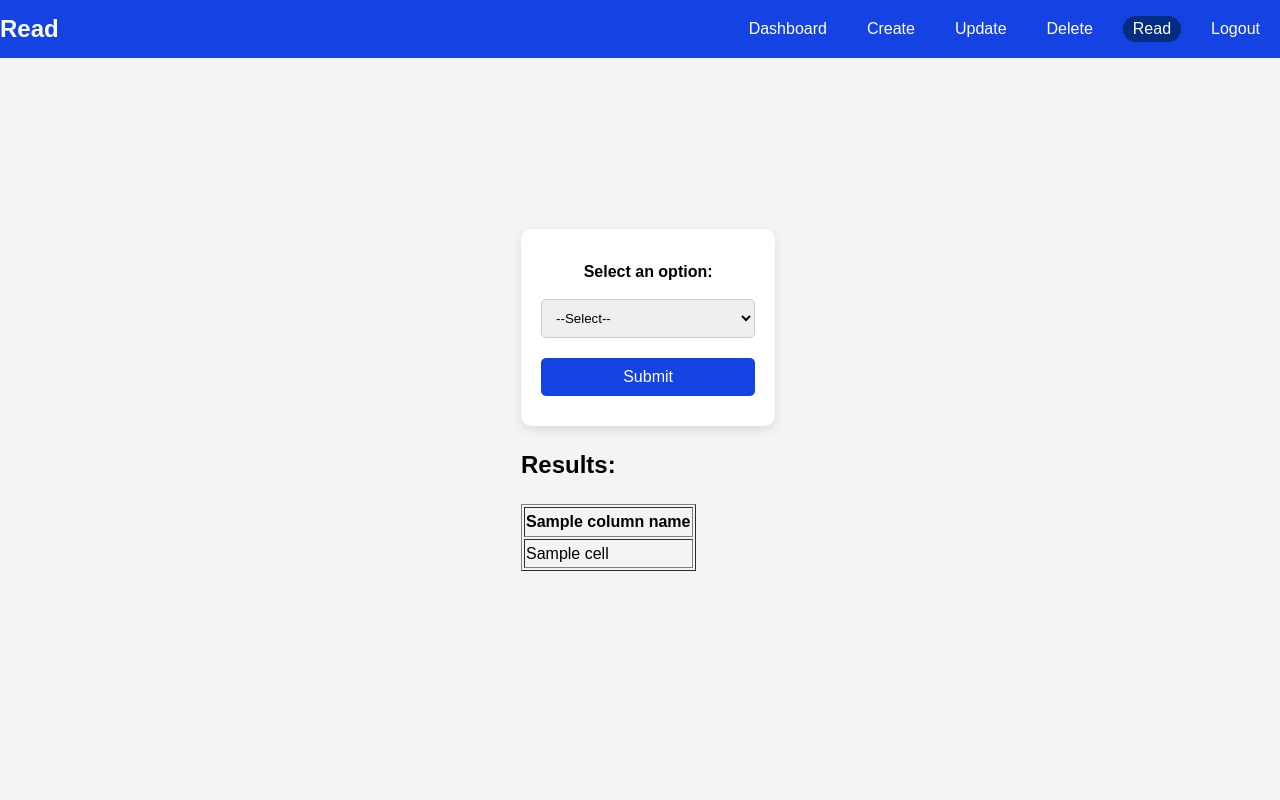
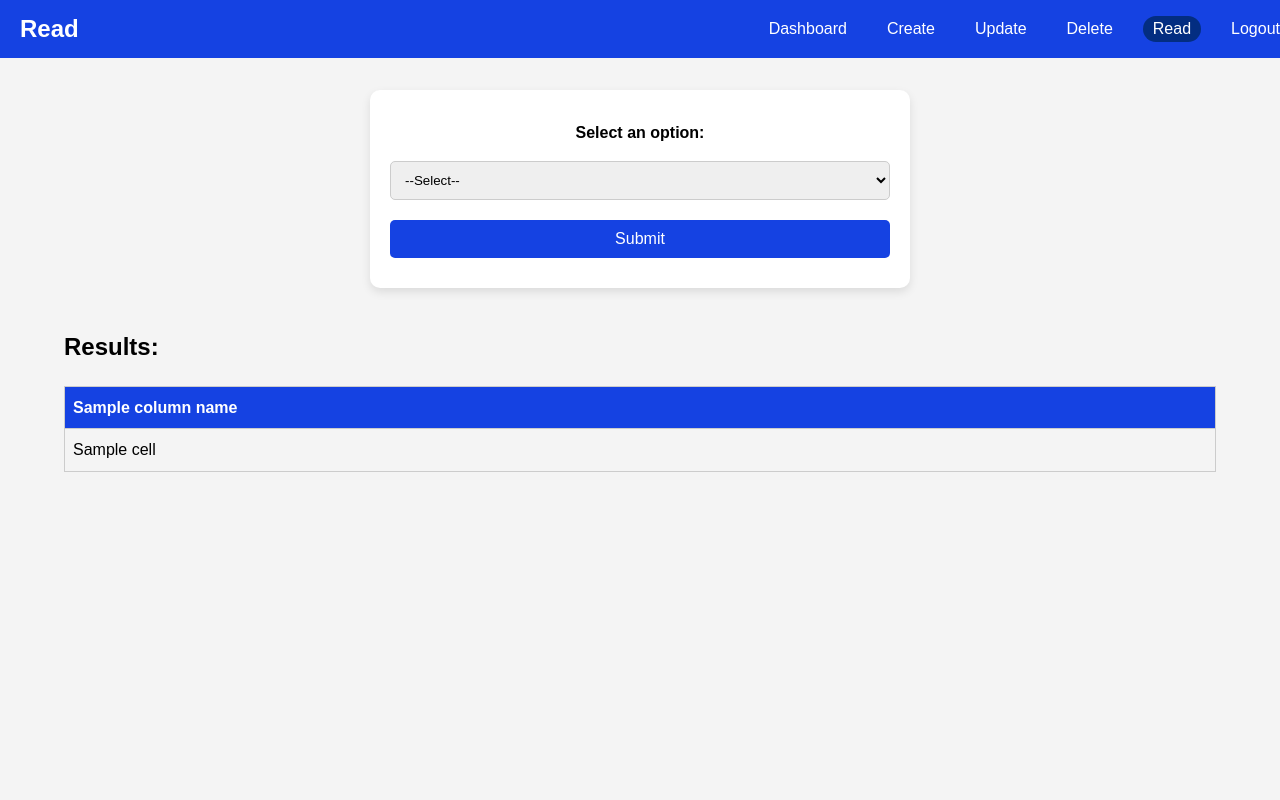
Before and after one commit to GaigeBonderer/CSE111_Project, a Flask app: template app/templates/read.html in a window 1280 px wide. Run offline with Flask 3, Linux system fonts and the light colour scheme; the template is opened without the code that fills it: most values are stand-ins (such as "Sample title", 1, 10 or a date in 2020).

Commit message:
Fixed UI Bugs

```diff
--- a/app/static/css/read.css
+++ b/app/static/css/read.css
@@ -4,27 +4,17 @@ body, ul {
 }
 
 body {
-    /* font-family: Arial, sans-serif;
-    line-height: 1.6; */
     font-family: Arial, sans-serif;
     line-height: 1.6;
-    display: flex;
-    justify-content: center;
-    align-items: center;
+    background-color: #f4f4f4;
+    margin: 0;
+    padding: 0;
+    overflow-y: auto;
     height: 100vh;
-    margin: 0;
-    background-color: #f4f4f4;
 }
 
 .navbar {
-    /* display: flex;
-    justify-content: space-between;
-    align-items: center; */
-    /* background-color: #19b5e9; */
-    /* background-color: #1542e2;
-    padding: 10px 20px;
-    color: white; */
-    position: absolute;
+    position: fixed;
     top: 0;
     width: 100%;
     display: flex;
@@ -33,6 +23,7 @@ body {
     background-color: #1542e2;
     padding: 10px 20px;
     color: white;
+    z-index: 1000;
 }
 
 .navbar-brand {
@@ -62,24 +53,26 @@ body {
     border-radius: 20px;
 }
 
-.selectedTab{
-    /* background-color: #1943e9; */
+.selectedTab {
     background-color: #032d81;
     border-radius: 20px;
     color: white;
 }
 
-/* .content {
-    padding: 20px;
-} */
+.read-container {
+    padding: 70px 20px;
+    max-width: 90%;
+    margin: 0 auto;
+}
 
 form {
     background: white;
     padding: 20px;
     border-radius: 10px;
     box-shadow: 0px 4px 10px rgba(0, 0, 0, 0.1);
-    width: 90%;
     max-width: 500px;
+    margin: 0 auto;
+    margin-top: 20px;
     text-align: center;
 }
 
@@ -108,3 +101,32 @@ button {
 button:hover {
     background-color: #032d81;
 }
+
+.data-output {
+    margin-top: 20px;
+    overflow-x: auto; /* Enable horizontal scrolling for tables */
+}
+
+table {
+    width: 100%;
+    border-collapse: collapse;
+    margin-bottom: 20px;
+}
+
+th, td {
+    text-align: left;
+    padding: 8px;
+    border: 1px solid #ccc;
+}
+
+th {
+    background-color: #1542e2;
+    color: white;
+}
+
+.no-data {
+    text-align: center;
+    margin-top: 20px;
+    font-size: 1.2em;
+    color: gray;
+}
--- a/app/templates/delete.html
+++ b/app/templates/delete.html
@@ -22,7 +22,7 @@
     <div class="delete-container">
         <form id="delete-form" method="POST" action="{{ url_for('delete_page') }}">
             <label for="action">What do you want to delete?</label>
-            <select id="action" name="action">
+            <select id="action" name="action" required>
                 <option value="">--Select--</option>
                 <option value="delete_player">Player</option>
                 <option value="delete_enemy">Enemy</option>
@@ -31,7 +31,9 @@
                 <option value="delete_weapon">Weapon</option>
             </select>
 
-            <div id="delete-fields"></div>
+            <div id="delete-fields">
+                <!-- Additional input fields will be dynamically populated here -->
+            </div>
 
             <button type="submit">Delete</button>
         </form>
```
Also changed, not shown: app/static/css/create.css (+6 -22 lines), app/static/css/delete.css (+15 -27 lines), app/static/css/update.css (+11 -26 lines), GameDB.sqlite.
